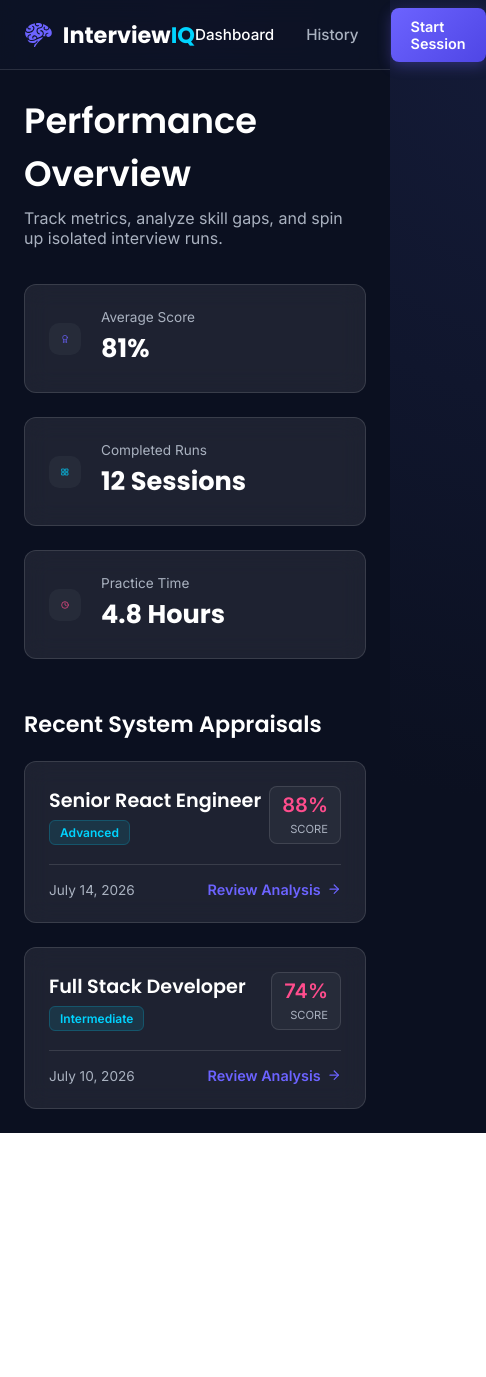
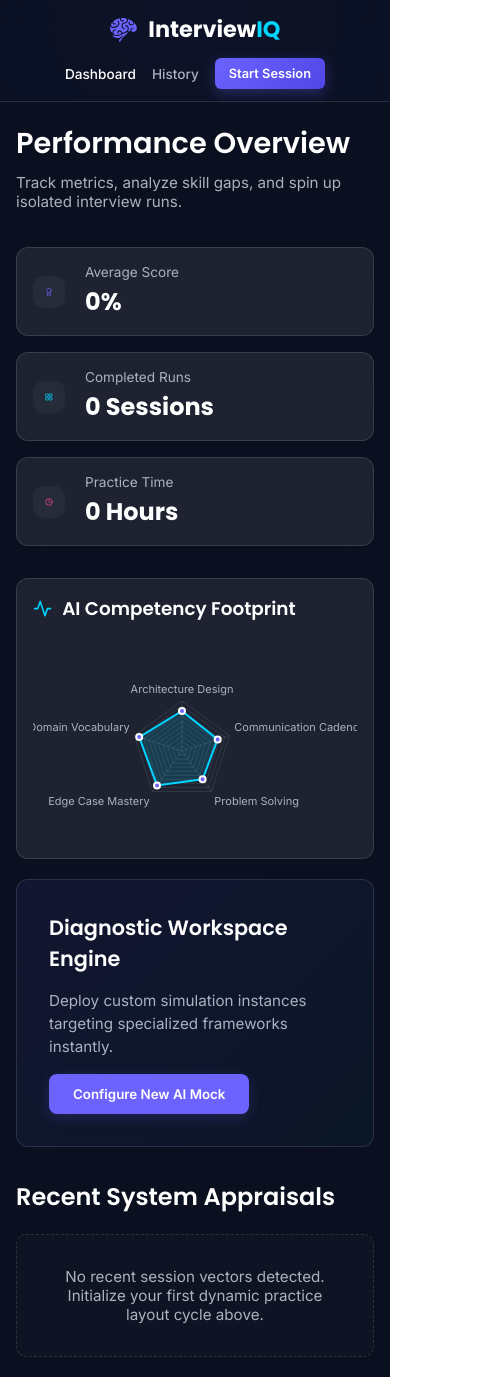
Before and after one commit to abinashshubham/interviewiq-coach, a React (Vite) app: page /dashboard in a window 390 px wide. Shown: the whole page, 486 px wide, since content can reach past the window. Before the commit the page ends 1133 px from the top, so only its background shows below. Built offline with nearby package versions, Linux system fonts and the light colour scheme.

Commit message:
Make it Reponsive

```diff
--- a/src/components/Navbar/Navbar.css
+++ b/src/components/Navbar/Navbar.css
@@ -71,3 +71,40 @@
   transform: translateY(-2px);
   box-shadow: 0 6px 20px rgba(108, 99, 255, 0.4);
 }
+
+/* ==========================================
+   Responsive Breakpoints for Premium Navbar
+   ========================================== */
+
+@media (max-width: 768px) {
+  .navbar {
+    height: auto; /* Allow navbar framework container to scale vertically */
+    padding: 12px 0;
+  }
+
+  .navbar-container {
+    flex-direction: column; /* Stack logo branding directly above navigation links */
+    gap: 12px;
+    justify-content: center;
+    align-items: center;
+    text-align: center;
+  }
+}
+
+@media (max-width: 480px) {
+  .nav-links {
+    gap: 16px; /* Bring text targets closer together on extra narrow viewports */
+    width: 100%;
+    justify-content: center;
+  }
+
+  .nav-link {
+    font-size: 0.85rem;
+  }
+
+  .nav-btn {
+    padding: 8px 14px;
+    font-size: 0.8rem;
+    border-radius: 6px;
+  }
+}
--- a/src/components/Navbar/Navbar.jsx
+++ b/src/components/Navbar/Navbar.jsx
@@ -1,3 +1,4 @@
+// src/components/Navbar/Navbar.jsx
 import React from 'react';
 import { Link, NavLink } from 'react-router-dom';
 import { GiBrain } from 'react-icons/gi';
--- a/src/index.css
+++ b/src/index.css
@@ -63,3 +63,15 @@ a {
   align-items: center;
   text-align: center;
 }
+
+/* src/index.css - Mobile Responsiveness Refinements */
+@media (max-width: 768px) {
+  .page-container {
+    padding: 24px 16px;
+    min-height: calc(100vh - 70px);
+  }
+
+  h1 { font-size: 1.8rem !important; }
+  h2 { font-size: 1.5rem !important; }
+  p { font-size: 0.95rem !important; }
+}
--- a/src/pages/Dashboard/Dashboard.css
+++ b/src/pages/Dashboard/Dashboard.css
@@ -1,3 +1,4 @@
+/* Layout & Structural Containers */
 .dashboard-layout {
   display: flex;
   min-height: calc(100vh - 70px);
@@ -10,6 +11,7 @@
   max-width: 1200px;
 }
 
+/* Header Typography */
 .dashboard-header {
   margin-bottom: 36px;
 }
@@ -24,6 +26,7 @@
   font-size: 1rem;
 }
 
+/* Metrics Section Grid */
 .metrics-grid {
   display: grid;
   grid-template-columns: repeat(auto-fit, minmax(240px, 1fr));
@@ -66,6 +69,102 @@
   color: var(--text-main);
 }
 
+/* Visuals, Charts & Radar Layout */
+.dashboard-visuals-split-row {
+  display: grid;
+  grid-template-columns: 1.6fr 1fr;
+  gap: 24px;
+  margin-bottom: 48px;
+}
+
+.visuals-chart-container-card {
+  background: var(--card-bg);
+  border: 1px solid var(--border-color);
+  backdrop-filter: var(--glass-blur);
+  border-radius: 12px;
+  padding: 24px;
+  display: flex;
+  flex-direction: column;
+  min-width: 0; /* CRITICAL: Prevents flex children from pushing past parent boundaries */
+  width: 100%;
+}
+
+.chart-header-block {
+  display: flex;
+  align-items: center;
+  gap: 10px;
+  margin-bottom: 20px;
+}
+
+.chart-title-icon {
+  color: var(--secondary-color);
+  font-size: 1.2rem;
+}
+
+.chart-header-block h3 {
+  font-size: 1.15rem;
+  margin: 0;
+}
+
+.radar-canvas-frame {
+  position: relative;
+  height: 280px;
+  width: 100%;
+  max-width: 100%;
+  margin: 0 auto;
+}
+
+/* Call-to-Action & Fallbacks */
+.dashboard-quick-actions-card {
+  background: linear-gradient(135deg, rgba(108, 99, 255, 0.08) 0%, rgba(0, 214, 255, 0.03) 100%);
+  border: 1px solid var(--border-color);
+  border-radius: 12px;
+  padding: 32px;
+  display: flex;
+  flex-direction: column;
+  justify-content: center;
+  align-items: flex-start;
+  gap: 16px;
+}
+
+.dashboard-quick-actions-card h3 {
+  font-size: 1.3rem;
+  color: var(--text-main);
+}
+
+.dashboard-quick-actions-card p {
+  color: var(--text-muted);
+  font-size: 0.95rem;
+  line-height: 1.5;
+}
+
+.dashboard-launch-btn {
+  background: var(--primary-color);
+  color: var(--text-main);
+  padding: 12px 24px;
+  border-radius: 8px;
+  font-weight: 600;
+  transition: all 0.2s ease;
+  box-shadow: 0 4px 14px rgba(108, 99, 255, 0.2);
+}
+
+.dashboard-launch-btn:hover {
+  transform: translateY(-2px);
+  background: #5b52e6;
+  box-shadow: 0 6px 18px rgba(108, 99, 255, 0.3);
+}
+
+.dashboard-empty-fallback-tile {
+  background: rgba(255, 255, 255, 0.02);
+  border: 1px dashed var(--border-color);
+  border-radius: 10px;
+  padding: 32px;
+  text-align: center;
+  color: var(--text-muted);
+  font-size: 0.95rem;
+}
+
+/* Recent Content Blocks */
 .recent-section {
   display: flex;
   flex-direction: column;
@@ -83,6 +182,65 @@
   gap: 24px;
 }
 
+/* ==========================================================================
+   Comprehensive Adaptive Breakpoints (Combined & Streamlined)
+   ========================================================================== */
+
 @media (max-width: 992px) {
-  .dashboard-content { padding: 24px; }
+  .dashboard-content {
+    padding: 24px;
+  }
+
+  .dashboard-visuals-split-row {
+    grid-template-columns: 1fr;
+    gap: 20px;
+  }
+
+  .radar-canvas-frame {
+    height: 250px;
+  }
 }
+
+@media (max-width: 768px) {
+  .dashboard-layout {
+    flex-direction: column;
+  }
+
+  .dashboard-content {
+    padding: 20px 16px;
+    width: 100%;
+  }
+
+  .metrics-grid {
+    grid-template-columns: 1fr;
+    gap: 16px;
+    margin-bottom: 32px;
+  }
+
+  .metric-tile {
+    padding: 16px;
+  }
+
+  .dashboard-visuals-split-row {
+    margin-bottom: 32px;
+  }
+
+  .visuals-chart-container-card {
+    padding: 16px; /* Reduce padding on mobile to maximize canvas space */
+  }
+
+  .radar-canvas-frame {
+    height: 240px; /* Marginally downscale height to fit mobile viewports perfectly */
+  }
+
+  .recent-grid {
+    grid-template-columns: 1fr;
+    gap: 16px;
+  }
+}
+
+@media (max-width: 480px) {
+  .radar-canvas-frame {
+    height: 200px; /* Extra protection layout for extra narrow devices */
+  }
+}
--- a/src/pages/Dashboard/Dashboard.jsx
+++ b/src/pages/Dashboard/Dashboard.jsx
@@ -1,17 +1,103 @@
-import React from 'react';
-import { motion } from 'framer-motion';
+// src/pages/Dashboard/Dashboard.jsx
+import React, { useState, useEffect } from 'react';
+import { useNavigate } from 'react-router-dom';
 import Sidebar from '../../components/Sidebar/Sidebar';
 import InterviewCard from '../../components/InterviewCard/InterviewCard';
-import { FiAward, FiGrid, FiClock } from 'react-icons/fi';
+import { FiAward, FiGrid, FiClock, FiActivity } from 'react-icons/fi';
 import './Dashboard.css';
 
-// Mock temporary layout tracking data sets
-const sampleHistory = [
-  { id: '1', role: 'Senior React Engineer', level: 'Advanced', score: 88, date: 'July 14, 2026' },
-  { id: '2', role: 'Full Stack Developer', level: 'Intermediate', score: 74, date: 'July 10, 2026' }
-];
+// Chart.js Foundations Core Layout Imports
+import {
+  Chart as ChartJS,
+  RadialLinearScale,
+  PointElement,
+  LineElement,
+  Filler,
+  Tooltip,
+  Legend
+} from 'chart.js';
+import { Radar } from 'react-chartjs-2';
+
+// Run global registration of chart blocks
+ChartJS.register(
+  RadialLinearScale,
+  PointElement,
+  LineElement,
+  Filler,
+  Tooltip,
+  Legend
+);
 
 export default function Dashboard() {
+  const navigate = useNavigate();
+  const [history, setHistory] = useState([]);
+  const [metrics, setMetrics] = useState({ avgScore: 0, totalRuns: 0, hours: 0 });
+
+  useEffect(() => {
+    const saved = localStorage.getItem('interview_history');
+    if (saved) {
+      const parsed = JSON.parse(saved);
+      setHistory(parsed);
+
+      if (parsed.length > 0) {
+        const totalScore = parsed.reduce((sum, item) => sum + item.score, 0);
+        const avg = Math.round(totalScore / parsed.length);
+        setMetrics({
+          avgScore: avg,
+          totalRuns: parsed.length,
+          hours: parseFloat((parsed.length * 0.4).toFixed(1)) // Assume roughly 25 mins per test loop
+        });
+      }
+    }
+  }, []);
+
+  // Compute Skill competencies metrics dynamically based on true history values or baseline defaults
+  const skillValues = history.length > 0
+    ? [
+        metrics.avgScore,
+        Math.min(100, metrics.avgScore + 5),
+        Math.max(50, metrics.avgScore - 8),
+        Math.min(100, metrics.avgScore + 2),
+        Math.max(60, metrics.avgScore - 3)
+      ]
+    : [80, 75, 70, 85, 90]; // Premium sample indicators fallback values for empty views
+
+  // Radar Data Mapping Configurations
+  const radarData = {
+    labels: ['Architecture Design', 'Communication Cadence', 'Problem Solving', 'Edge Case Mastery', 'Domain Vocabulary'],
+    datasets: [
+      {
+        label: 'Competency Mapping Vector',
+        data: skillValues,
+        backgroundColor: 'rgba(0, 214, 255, 0.15)',
+        borderColor: '#00D4FF',
+        borderWidth: 2,
+        pointBackgroundColor: '#6C63FF',
+        pointBorderColor: '#FFF',
+        pointHoverBackgroundColor: '#FFF',
+        pointHoverBorderColor: '#6C63FF'
+      }
+    ]
+  };
+
+  // Graphical Custom Scale Styler Configurations
+  const radarOptions = {
+    scales: {
+      r: {
+        angleLines: { color: 'rgba(255, 255, 255, 0.1)' },
+        grid: { color: 'rgba(255, 255, 255, 0.1)' },
+        pointLabels: { color: '#AAB2C0', font: { family: 'Inter', size: 11 } },
+        ticks: { display: false, backdropColor: 'transparent' },
+        suggestedMin: 0,
+        suggestedMax: 100
+      }
+    },
+    plugins: {
+      legend: { display: false }
+    },
+    maintainAspectRatio: false
+  };
+
   return (
     <div className="dashboard-layout">
       <Sidebar />
@@ -28,33 +114,60 @@ export default function Dashboard() {
             <FiAward className="metric-icon primary" />
             <div>
               <span className="metric-label">Average Score</span>
-              <h2 className="metric-value">81%</h2>
+              <h2 className="metric-value">{metrics.avgScore}%</h2>
             </div>
           </div>
           <div className="metric-tile">
             <FiGrid className="metric-icon secondary" />
             <div>
               <span className="metric-label">Completed Runs</span>
-              <h2 className="metric-value">12 Sessions</h2>
+              <h2 className="metric-value">{metrics.totalRuns} Sessions</h2>
             </div>
           </div>
           <div className="metric-tile">
             <FiClock className="metric-icon accent" />
             <div>
               <span className="metric-label">Practice Time</span>
-              <h2 className="metric-value">4.8 Hours</h2>
+              <h2 className="metric-value">{metrics.hours} Hours</h2>
             </div>
+          </div>
+        </section>
+
+        {/* Analytics Insights Dashboard Midsection split block */}
+        <section className="dashboard-visuals-split-row">
+          <div className="visuals-chart-container-card">
+            <div className="chart-header-block">
+              <FiActivity className="chart-title-icon" />
+              <h3>AI Competency Footprint</h3>
+            </div>
+            <div className="radar-canvas-frame">
+              <Radar data={radarData} options={radarOptions} />
+            </div>
+          </div>
+
+          <div className="dashboard-quick-actions-card">
+            <h3>Diagnostic Workspace Engine</h3>
+            <p>Deploy custom simulation instances targeting specialized frameworks instantly.</p>
+            <button onClick={() => navigate('/setup')} className="dashboard-launch-btn">
+              Configure New AI Mock
+            </button>
           </div>
         </section>
 
         {/* Recent Evaluation Cards Layout */}
         <section className="recent-section">
           <h2 className="section-title">Recent System Appraisals</h2>
-          <div className="recent-grid">
-            {sampleHistory.map((session) => (
-              <InterviewCard key={session.id} interview={session} />
-            ))}
-          </div>
+          {history.length === 0 ? (
+            <div className="dashboard-empty-fallback-tile">
+              <p>No recent session vectors detected. Initialize your first dynamic practice layout cycle above.</p>
+            </div>
+          ) : (
+            <div className="recent-grid">
+              {history.slice(0, 2).map((session) => (
+                <InterviewCard key={session.id} interview={session} />
+              ))}
+            </div>
+          )}
         </section>
       </main>
     </div>
--- a/src/pages/Setup/Setup.css
+++ b/src/pages/Setup/Setup.css
@@ -167,3 +167,50 @@
   transform: translateY(-2px);
   box-shadow: 0 6px 24px rgba(108, 99, 255, 0.4);
 }
+
+/* src/pages/Setup/Setup.css - Adaptive Tuning */
+@media (max-width: 600px) {
+  .setup-container {
+    padding: 20px 16px;
+  }
+
+  .setup-card {
+    padding: 20px;
+  }
+
+  .card-indicator {
+    top: 20px;
+    right: 20px;
+    font-size: 1.1rem;
+  }
+
+  .roles-pill-grid {
+    gap: 8px;
+  }
+
+  .pill-btn {
+    padding: 8px 14px;
+    font-size: 0.85rem;
+  }
+
+  .tier-selector-grid {
+    grid-template-columns: 1fr;
+    gap: 10px;
+  }
+
+  .count-slider-wrapper {
+    flex-direction: column;
+    align-items: stretch;
+    gap: 12px;
+  }
+
+  .count-display-badge {
+    width: 100%;
+    text-align: center;
+  }
+
+  .initialize-engine-btn {
+    font-size: 1rem;
+    padding: 14px;
+  }
+}
```
